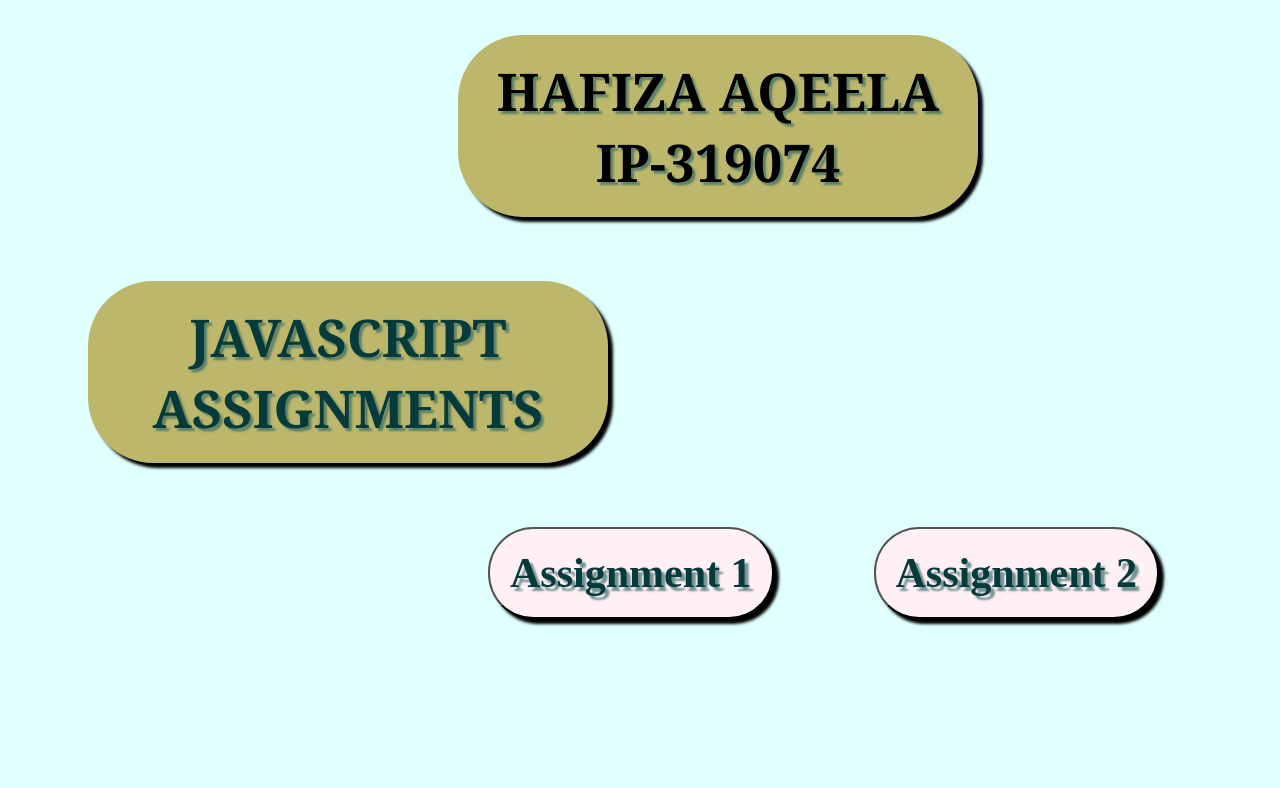
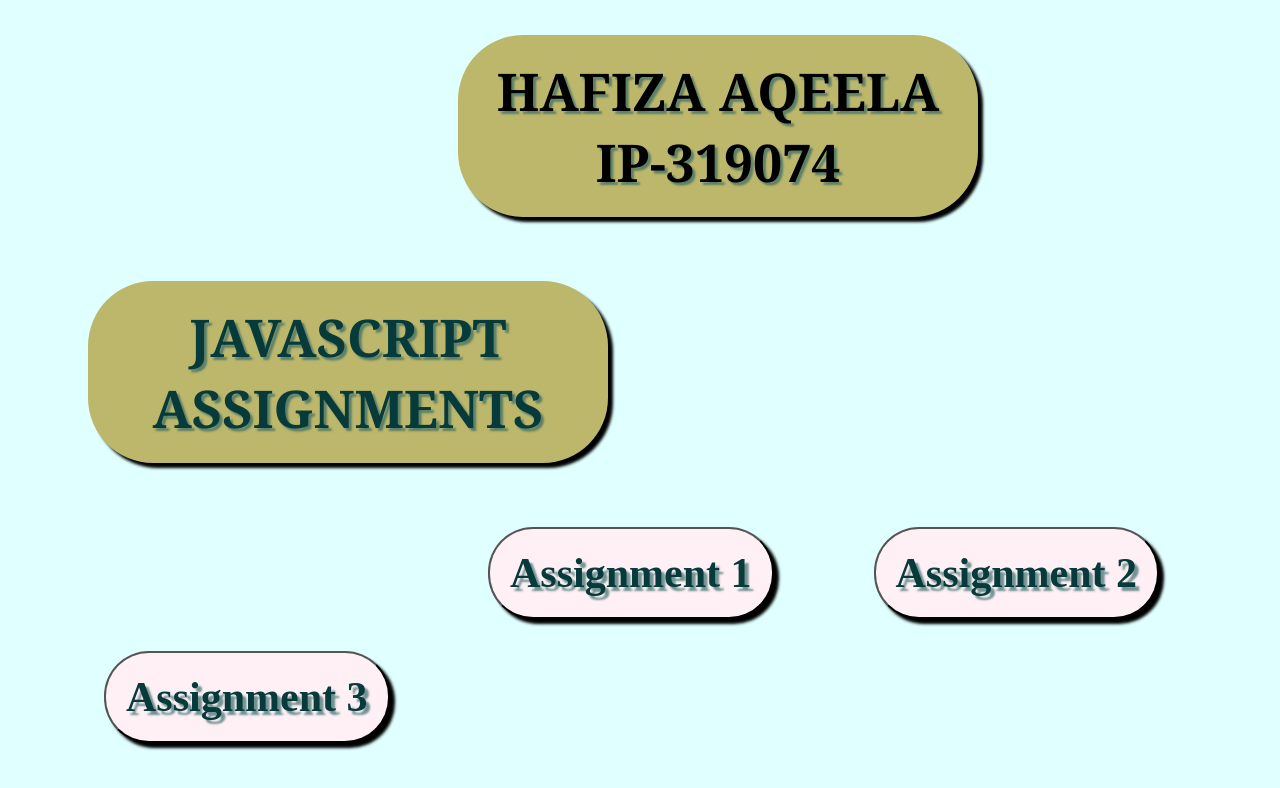
Before and after one commit to hafizaaqeela/JavaScript-assignments, a plain HTML site: page index.html in a window 1280 px wide. Drawn offline with Linux system fonts and the light colour scheme.

Commit message:
adding 3rd java assignment

```diff
--- a/index.html
+++ b/index.html
@@ -11,5 +11,6 @@
     <h1 class="css">javaScript assignments</h1>
     <button class="one"><a href="./1st assignment/index.html" target="_blank">assignment 1</a></button>
     <button><a href="./2nd assignment/index.html" target="_blank">assignment 2</a></button>
+    <button><a href="./3rd assignment/index.html" target="_blank">assignment 3</a></button>
 </body>
 </html>
```
